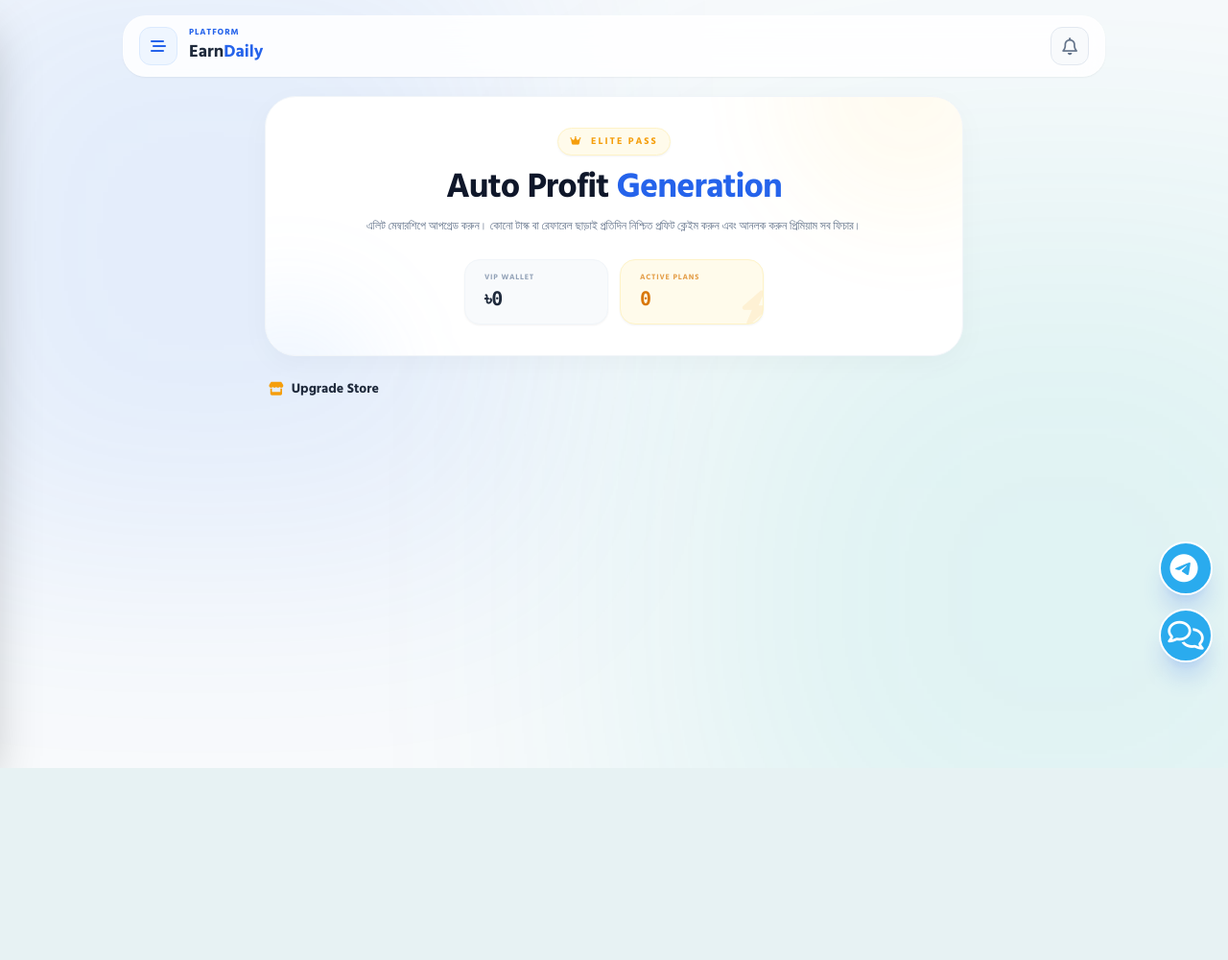
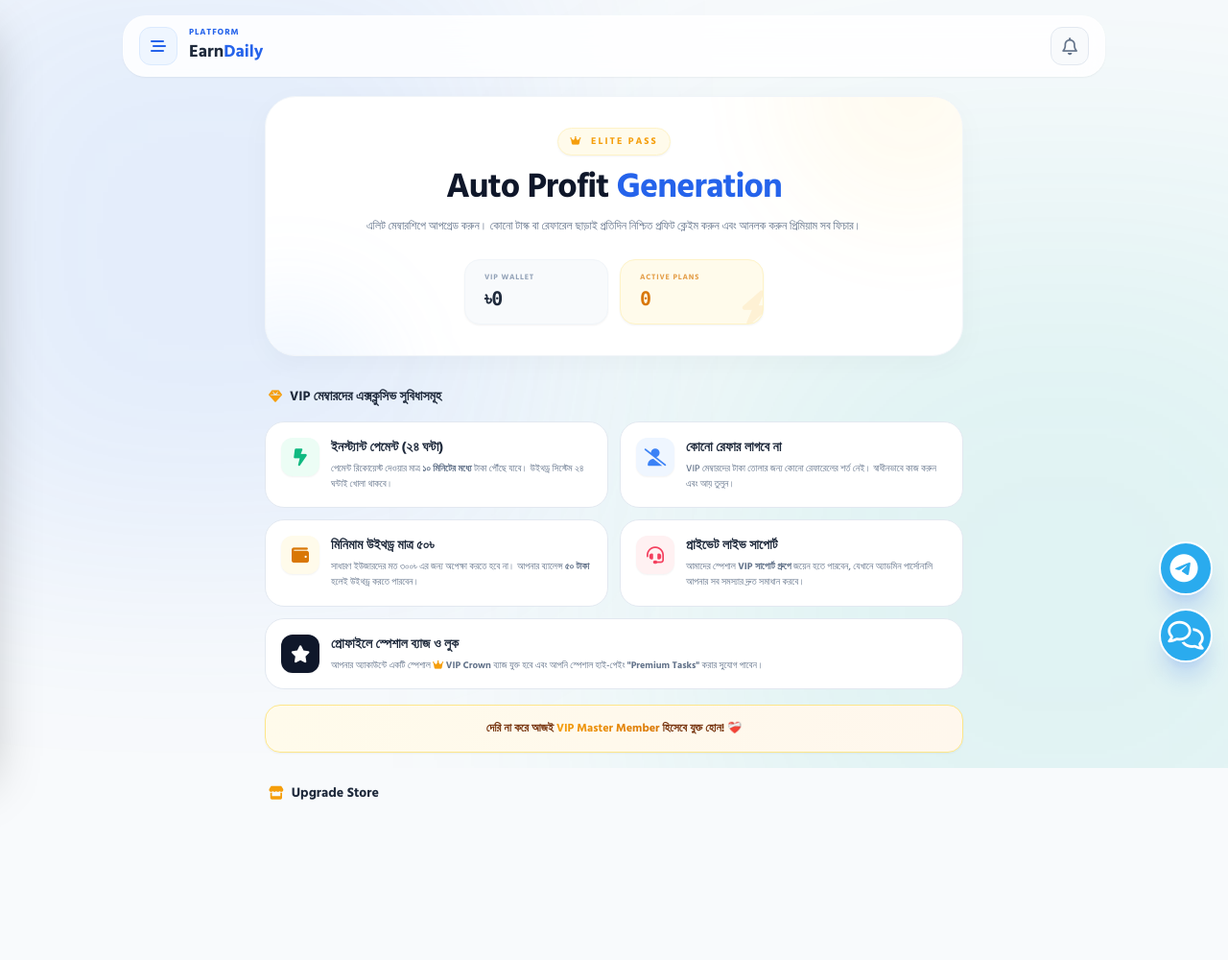
Before and after one commit to teamcipx/Easy, a Flask app: template templates/vip.html in a window 1280 px wide. Shown: the whole page at 96% size. Before the commit the page ends 800 px from the top, so only its background shows below. Run offline with Flask 3, Linux system fonts and the light colour scheme; the template is opened without the code that fills it, so the values that code supplies are empty; some libraries are stand-ins or nearby versions.

Commit message:
Update vip.html

```diff
--- a/templates/vip.html
+++ b/templates/vip.html
@@ -9,7 +9,7 @@
     /* Ultra-Premium VIP Card (Dark Gold Theme) */
     .vip-store-card {
         background: linear-gradient(145deg, #0F172A 0%, #1E293B 100%);
-        border: 1px solid rgba(255, 255, 255, 0.05);
+        border: 1px solid rgba(245, 158, 11, 0.2);
         box-shadow: 0 10px 30px -10px rgba(0, 0, 0, 0.3);
         position: relative;
         overflow: hidden;
@@ -24,44 +24,43 @@
         border-color: rgba(245, 158, 11, 0.3);
     }
 
-    /* Large Background Watermark Number */
+    /* Background Watermark */
     .vip-watermark {
-        position: absolute;
-        top: -15px;
-        right: -10px;
-        font-size: 140px;
-        font-weight: 900;
-        color: rgba(255, 255, 255, 0.02);
-        line-height: 1;
-        pointer-events: none;
-        z-index: 0;
-        transition: transform 0.5s ease;
+        position: absolute; top: -15px; right: -10px;
+        font-size: 140px; font-weight: 900; color: rgba(255, 255, 255, 0.02);
+        line-height: 1; pointer-events: none; z-index: 0; transition: transform 0.5s ease;
     }
-    .vip-store-card:hover .vip-watermark {
-        transform: scale(1.1) rotate(-5deg);
-        color: rgba(245, 158, 11, 0.05);
+    .vip-store-card:hover .vip-watermark { transform: scale(1.1) rotate(-5deg); color: rgba(245, 158, 11, 0.05); }
+
+    /* VIP Benefit Cards */
+    .benefit-card {
+        background: #ffffff;
+        border: 1px solid #E2E8F0;
+        border-radius: 20px;
+        padding: 16px;
+        display: flex;
+        gap: 12px;
+        transition: all 0.3s ease;
+    }
+    .benefit-card:hover {
+        border-color: #F59E0B;
+        box-shadow: 0 4px 15px rgba(245, 158, 11, 0.08);
+        transform: translateY(-2px);
     }
 
-    /* Gold Text Gradient */
-    .text-gold {
-        background: linear-gradient(to right, #FDE047, #F59E0B);
-        -webkit-background-clip: text;
-        -webkit-text-fill-color: transparent;
+    .gold-gradient {
+        background: linear-gradient(to right, #F59E0B, #D97706);
+        -webkit-background-clip: text; -webkit-text-fill-color: transparent;
     }
-
-    /* Staggered Delay */
-    .delay-100 { animation-delay: 0.1s; }
-    .delay-200 { animation-delay: 0.2s; }
 </style>
 
-<div class="max-w-4xl mx-auto space-y-6 fade-in-up pb-8 px-1">
+<div class="max-w-4xl mx-auto space-y-8 fade-in-up pb-8 px-1">
 
     <!-- ==========================================
          1. VIP HERO BANNER (Glass & Floating Orbs)
     ========================================== -->
     <div class="relative bg-white rounded-[32px] p-6 sm:p-8 border border-slate-100 shadow-[0_8px_30px_rgba(0,0,0,0.03)] overflow-hidden">
 
-        <!-- Abstract BG Orbs -->
         <div class="absolute top-[-50%] right-[-10%] w-64 h-64 bg-amber-400/10 rounded-full blur-[60px] animate-pulse"></div>
         <div class="absolute bottom-[-50%] left-[-10%] w-48 h-48 bg-blue-400/10 rounded-full blur-[50px]"></div>
 
@@ -78,7 +77,6 @@
                 এলিট মেম্বারশিপে আপগ্রেড করুন। কোনো টাস্ক বা রেফারেল ছাড়াই প্রতিদিন নিশ্চিত প্রফিট ক্লেইম করুন এবং আনলক করুন প্রিমিয়াম সব ফিচার।
             </p>
 
-            <!-- Quick Balances -->
             <div class="flex justify-center gap-3">
                 <div class="bg-slate-50 border border-slate-100 px-5 py-3 rounded-2xl flex-1 max-w-[150px] shadow-sm text-left">
                     <p class="text-[8px] font-black uppercase text-slate-400 tracking-[0.1em] mb-0.5">VIP Wallet</p>
@@ -94,10 +92,69 @@
     </div>
 
     <!-- ==========================================
-         2. MY ACTIVE PACKAGES (CLAIM AREA)
+         2. VIP BENEFITS (New Feature Section)
+    ========================================== -->
+    <div>
+        <div class="flex items-center justify-between mb-4 px-1">
+            <h3 class="font-bold text-slate-800 text-sm flex items-center gap-2">
+                <i class="fa-solid fa-gem text-amber-500"></i> VIP মেম্বারদের এক্সক্লুসিভ সুবিধাসমূহ
+            </h3>
+        </div>
+
+        <div class="grid sm:grid-cols-2 gap-3">
+
+            <div class="benefit-card">
+                <div class="h-10 w-10 bg-emerald-50 text-emerald-500 rounded-xl flex items-center justify-center text-lg shadow-sm flex-shrink-0"><i class="fa-solid fa-bolt-lightning"></i></div>
+                <div>
+                    <h4 class="text-sm font-bold text-slate-800">ইনস্ট্যান্ট পেমেন্ট (২৪ ঘন্টা)</h4>
+                    <p class="text-[10px] text-slate-500 font-medium mt-1 leading-relaxed">পেমেন্ট রিকোয়েস্ট দেওয়ার মাত্র <b>১০ মিনিটের মধ্যে</b> টাকা পৌঁছে যাবে। উইথড্র সিস্টেম ২৪ ঘন্টাই খোলা থাকবে।</p>
+                </div>
+            </div>
+
+            <div class="benefit-card">
+                <div class="h-10 w-10 bg-blue-50 text-blue-500 rounded-xl flex items-center justify-center text-lg shadow-sm flex-shrink-0"><i class="fa-solid fa-user-slash"></i></div>
+                <div>
+                    <h4 class="text-sm font-bold text-slate-800">কোনো রেফার লাগবে না</h4>
+                    <p class="text-[10px] text-slate-500 font-medium mt-1 leading-relaxed">VIP মেম্বারদের টাকা তোলার জন্য কোনো রেফারেলের শর্ত নেই। স্বাধীনভাবে কাজ করুন এবং আয় তুলুন।</p>
+                </div>
+            </div>
+
+            <div class="benefit-card">
+                <div class="h-10 w-10 bg-amber-50 text-amber-600 rounded-xl flex items-center justify-center text-lg shadow-sm flex-shrink-0"><i class="fa-solid fa-wallet"></i></div>
+                <div>
+                    <h4 class="text-sm font-bold text-slate-800">মিনিমাম উইথড্র মাত্র ৫০৳</h4>
+                    <p class="text-[10px] text-slate-500 font-medium mt-1 leading-relaxed">সাধারণ ইউজারদের মত ৩০০৳ এর জন্য অপেক্ষা করতে হবে না। আপনার ব্যালেন্স <b>৫০ টাকা</b> হলেই উইথড্র করতে পারবেন।</p>
+                </div>
+            </div>
+
+            <div class="benefit-card">
+                <div class="h-10 w-10 bg-rose-50 text-rose-500 rounded-xl flex items-center justify-center text-lg shadow-sm flex-shrink-0"><i class="fa-solid fa-headset"></i></div>
+                <div>
+                    <h4 class="text-sm font-bold text-slate-800">প্রাইভেট লাইভ সাপোর্ট</h4>
+                    <p class="text-[10px] text-slate-500 font-medium mt-1 leading-relaxed">আমাদের স্পেশাল <b>VIP সাপোর্ট গ্রুপে</b> জয়েন হতে পারবেন, যেখানে অ্যাডমিন পার্সোনালি আপনার সব সমস্যার দ্রুত সমাধান করবে।</p>
+                </div>
+            </div>
+
+            <div class="benefit-card sm:col-span-2">
+                <div class="h-10 w-10 bg-slate-900 text-white rounded-xl flex items-center justify-center text-lg shadow-sm flex-shrink-0"><i class="fa-solid fa-star"></i></div>
+                <div>
+                    <h4 class="text-sm font-bold text-slate-800">প্রোফাইলে স্পেশাল ব্যাজ ও লুক</h4>
+                    <p class="text-[10px] text-slate-500 font-medium mt-1 leading-relaxed">আপনার অ্যাকাউন্টে একটি স্পেশাল <b><i class="fa-solid fa-crown text-amber-500"></i> VIP Crown</b> ব্যাজ যুক্ত হবে এবং আপনি স্পেশাল হাই-পেইং <b>"Premium Tasks"</b> করার সুযোগ পাবেন।</p>
+                </div>
+            </div>
+
+        </div>
+
+        <div class="mt-4 bg-gradient-to-r from-amber-50 to-orange-50 border border-amber-200 p-4 rounded-2xl text-center shadow-sm">
+            <p class="text-xs font-bold text-amber-900">দেরি না করে আজই <b class="gold-gradient">VIP Master Member</b> হিসেবে যুক্ত হোন! ❤️‍🩹</p>
+        </div>
+    </div>
+
+    <!-- ==========================================
+         3. MY ACTIVE PACKAGES (CLAIM AREA)
     ========================================== -->
     {% if my_vips and my_vips|length > 0 %}
-    <div class="fade-in-up delay-100">
+    <div>
         <div class="flex items-center justify-between mb-3 px-1">
             <h3 class="font-bold text-slate-800 text-sm flex items-center gap-2">
                 <i class="fa-solid fa-layer-group text-blue-600"></i> My Active Plans
@@ -108,7 +165,6 @@
             {% for vip in my_vips %}
             <div class="bg-white p-4 rounded-[20px] shadow-sm border border-slate-100 flex flex-col sm:flex-row sm:items-center justify-between gap-4 group hover:border-blue-200 transition">
 
-                <!-- Package Info -->
                 <div class="flex items-center gap-4">
                     <div class="h-12 w-12 rounded-[14px] bg-gradient-to-br from-slate-800 to-slate-900 text-white flex flex-col items-center justify-center shadow-md flex-shrink-0">
                         <span class="text-[7px] font-black uppercase tracking-widest text-amber-400">LVL</span>
@@ -122,7 +178,6 @@
                     </div>
                 </div>
 
-                <!-- Claim Action -->
                 <div class="flex items-center justify-between sm:justify-end gap-4 w-full sm:w-auto border-t sm:border-t-0 border-slate-50 pt-3 sm:pt-0">
                     <div>
                         <p class="text-[9px] text-slate-400 uppercase font-bold tracking-widest mb-0.5">Daily Yield</p>
@@ -150,9 +205,9 @@
     {% endif %}
 
     <!-- ==========================================
-         3. ELITE PLANS STORE
+         4. ELITE PLANS STORE
     ========================================== -->
-    <div class="fade-in-up delay-200">
+    <div>
         <div class="flex items-center justify-between mb-3 px-1 mt-6">
             <h3 class="font-bold text-slate-800 text-sm flex items-center gap-2">
                 <i class="fa-solid fa-store text-amber-500"></i> Upgrade Store
@@ -162,13 +217,10 @@
         <div class="grid gap-4 md:grid-cols-2 lg:grid-cols-3">
             {% for id, plan in plans.items() %}
             <div class="vip-store-card group">
-
-                <!-- Background Watermark -->
                 <div class="vip-watermark">0{{ id }}</div>
 
                 <div class="relative z-10 flex-grow p-6">
-                    <!-- Header -->
-                    <div class="flex justify-between items-start mb-5">
+                    <div class="flex justify-between items-start mb-6">
                         <div>
                             <span class="text-[8px] bg-slate-800/50 text-amber-400 px-2.5 py-1 rounded-md font-black tracking-widest uppercase border border-slate-700 backdrop-blur-sm shadow-sm">
                                 Level {{ id }}
@@ -176,7 +228,6 @@
                             <h3 class="text-xl font-black text-white mt-2">{{ plan.name }}</h3>
                         </div>
 
-                        <!-- Dynamic Badges -->
                         {% if id == 2 %}
                             <div class="bg-blue-600 text-white text-[8px] font-black px-2 py-1 rounded-md shadow-sm uppercase tracking-widest flex items-center gap-1"><i class="fa-solid fa-fire text-amber-400"></i> Popular</div>
                         {% elif id == 3 %}
@@ -184,35 +235,31 @@
                         {% endif %}
                     </div>
 
-                    <!-- Price Block -->
                     <div class="mb-5 border-b border-slate-700/50 pb-5">
                         <p class="text-[9px] text-slate-400 uppercase font-bold tracking-[0.1em] mb-1">Total Investment</p>
                         <div class="flex items-baseline gap-1">
-                            <h2 class="text-3xl font-black text-white font-mono tracking-tight">৳{{ plan.price }}</h2>
-                            <span class="text-[10px] text-slate-500 font-bold">.00</span>
+                            <h2 class="text-4xl font-black text-white font-mono tracking-tight">৳{{ plan.price }}</h2>
+                            <span class="text-xs text-slate-500 font-bold">.00</span>
                         </div>
                     </div>
 
-                    <!-- Features List -->
-                    <div class="space-y-3 mb-6">
-                        <div class="flex items-center justify-between text-xs">
+                    <div class="space-y-4 mb-8">
+                        <div class="flex items-center justify-between text-sm">
                             <span class="text-slate-400 font-medium">Daily Profit</span>
-                            <span class="text-emerald-400 font-black font-mono">৳{{ plan.daily_profit }}</span>
+                            <span class="text-emerald-400 font-black font-mono tracking-tight">৳{{ plan.daily_profit }}</span>
                         </div>
-                        <div class="flex items-center justify-between text-xs">
+                        <div class="flex items-center justify-between text-sm">
                             <span class="text-slate-400 font-medium">Validity</span>
                             <span class="text-white font-bold">{{ plan.days }} Days</span>
                         </div>
 
-                        <!-- Total Return Highlight Box -->
-                        <div class="flex items-center justify-between bg-slate-800/60 p-3 rounded-xl border border-slate-700/50 mt-3">
-                            <span class="text-slate-300 font-bold text-[9px] uppercase tracking-widest">Total Return</span>
-                            <span class="text-gold font-black font-mono text-sm">৳{{ plan.daily_profit * plan.days }}</span>
+                        <div class="flex items-center justify-between bg-slate-800/60 p-3 rounded-xl border border-slate-700/50 mt-2">
+                            <span class="text-slate-300 font-bold text-[9px] uppercase tracking-wider">Total Return</span>
+                            <span class="gold-gradient font-black font-mono text-lg">৳{{ plan.daily_profit * plan.days }}</span>
                         </div>
                     </div>
                 </div>
 
-                <!-- Buy Action Button (Sticky at bottom of card) -->
                 <div class="relative z-10 px-6 pb-6 mt-auto">
                     <a href="/vip/buy/{{ id }}" class="block w-full bg-gradient-to-r from-blue-600 to-blue-700 text-center py-3.5 rounded-[14px] font-black text-xs text-white uppercase tracking-[0.1em] shadow-[0_4px_15px_rgba(37,99,235,0.3)] hover:from-blue-500 hover:to-blue-600 transition-all active:scale-[0.98] border border-blue-500">
                         Purchase Plan
```
